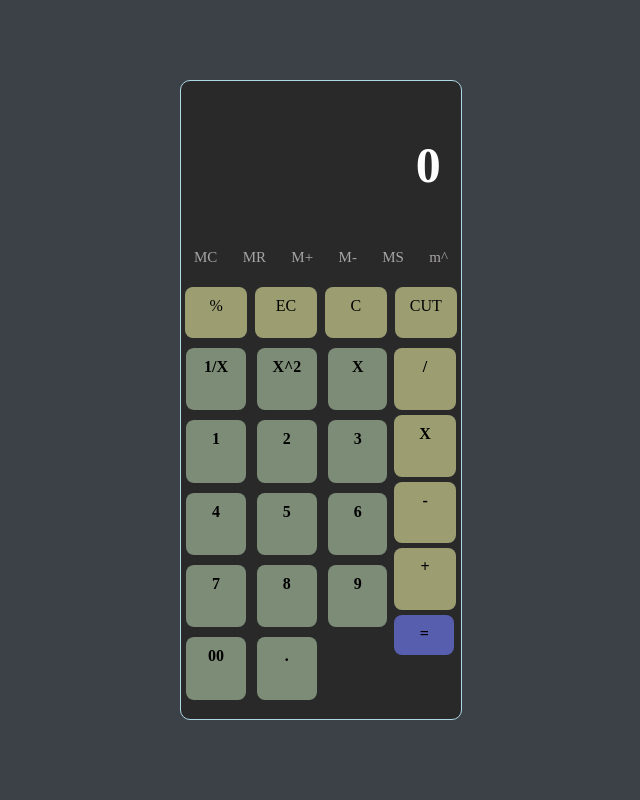
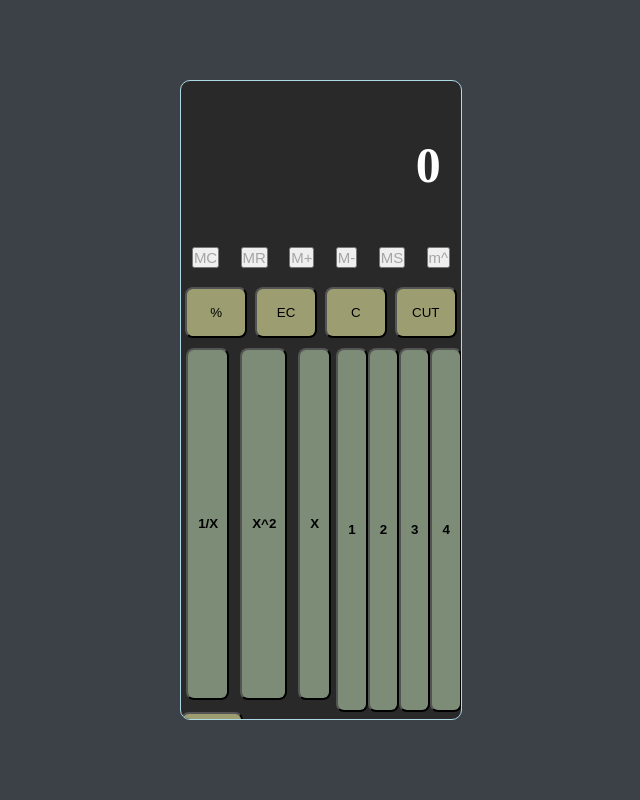
Before and after one commit to princekushwaha542/CALCULATOR, a plain HTML site: page index.html in a window 1280 px wide. Shown: the whole page, without its empty margins (319-959 px from the left). Drawn offline with Linux system fonts and the light colour scheme.

Commit message:
file add

```diff
--- a/index.html
+++ b/index.html
@@ -11,44 +11,44 @@
     <div id="main">
         <div id="displa-box">0</div>
         <div id="function">
-            <div class="fun">MC</div>
-            <div class="fun">MR</div>
-            <div class="fun">M+</div>
-            <div class="fun">M-</div>
-            <div class="fun">MS</div>
-            <div class="fun">m^</div>
+            <button class="fun">MC</button>
+            <button class="fun">MR</button>
+            <button class="fun">M+</button>
+            <button class="fun">M-</button>
+            <button class="fun">MS</button>
+            <button class="fun">m^</button>
         </div>
         <div class="top-key">
-        <div class="top-fun prc">%</div>
-        <div class="top-fun ec">EC</div>
-        <div class="top-fun c">C</div>
-        <div class="top-fun cut">CUT</div>
+        <button class="top-fun prc">%</button>
+        <button class="top-fun ec">EC</button>
+        <button class="top-fun c">C</button>
+        <button class="top-fun cut">CUT</button>
 
         </div>
         <div id="btm">
             <div id="num-key">
-        <div class="numbers ">1/X</div>
-        <div class="numbers ">X^2</div>
-        <div class="numbers ">X</div>
+        <button class="numbers ">1/X</button>
+        <button class="numbers ">X^2</button>
+        <button class="numbers ">X</div>
 
-        <div class="numbers one">1</div>
-        <div class="numbers two">2</div>
-        <div class="numbers three">3</div>
-        <div class="numbers for">4</div>
-        <div class="numbers five">5</div>
-        <div class="numbers six">6</div>
-        <div class="numbers seven">7</div>
-        <div class="numbers eath">8</div>
-        <div class="numbers nain">9</div>
-        <div class="numbers jero">00</div>
-        <div class="numbers dot">.</div>
+        <button class="numbers one">1</button>
+        <button class="numbers two">2</button>
+        <button class="numbers three">3</button>
+        <button class="numbers for">4</button>
+        <button class="numbers five">5</button>
+        <button class="numbers six">6</button>
+        <button class="numbers seven">7</button>
+        <button class="numbers eath">8</button>
+        <button class="numbers nain">9</button>
+        <button class="numbers jero">00</button>
+        <button class="numbers dot">.</button>
        </div>
         <div class="left-key">
-        <div class="left-fun div ">/</div>
-        <div class="left-fun multi">X</div>
-        <div class="left-fun mainus">-</div>
-        <div class="left-fun pluse">+</div>
-        <div class="equalto">=</div>
+        <button class="left-fun div ">/<button/>
+        <button class="left-fun multi">X</button>
+        <button class="left-fun mainus">-</button>
+        <button class="left-fun pluse">+</button>
+        <button class="equalto">=</button>
 
 
         </div>
--- /dev/null
+++ b/project.css
@@ -0,0 +1,61 @@
+*{
+    padding: 0;
+    margin: 0;
+    box-sizing: border-box;
+}
+html,body{
+    height: 100%;
+    width: 100%;
+    background-color:rgb(148, 183, 148);
+}
+#main{
+    height: 100%;
+    width: 100%;
+    display: flex;
+    align-items: center;
+    justify-content: center;
+}
+#calculator{
+    height: 60%;
+    width: 20%;
+    border: 2px solid rgb(214, 219, 221);
+    background-color: rgb(49, 53, 54);
+    padding-top: 5px;
+    border-radius: 10px;
+
+
+}
+#input{
+    height: 20%;
+    width: 100%;
+    border: none;
+    background-color: transparent;
+    text-align: right;
+    font-size: 40px;
+    margin-left: -20px;
+}
+.key{
+    height: 45px;
+    width: 45px;
+    background-color: #000000;
+    border-radius: 50%;
+    color: rgb(255, 255, 255);
+    border: none;
+    margin-bottom: 2px;
+    margin-right: 8px;
+    margin-top: 5px;
+    box-shadow:  -0.5px -0.5px 1ch rgb(101, 101, 101);
+}
+
+.equal{
+    background-color: orange;
+    border: #585c62 solid 2px;
+}
+.main-key{
+    padding-left: 10px;
+
+}
+.c-key{
+    color: lightgreen;
+    font-weight: 600;
+}
```
Also changed, not shown: project.html (added, +48 -0 lines), project.js (added).
